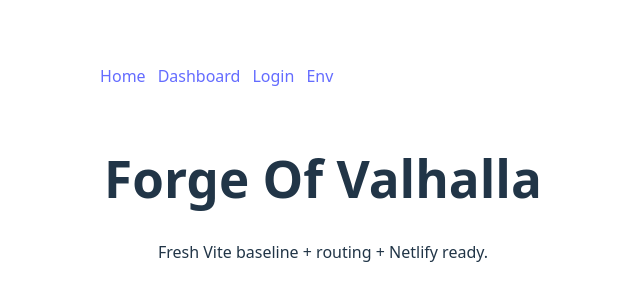
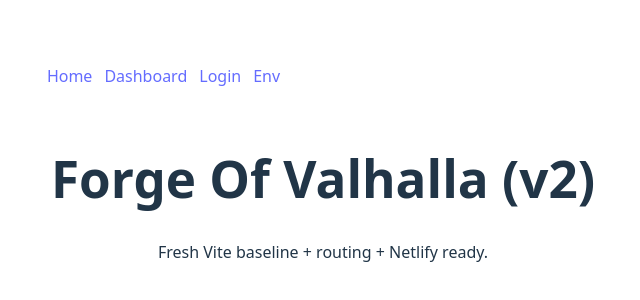
Before and after one commit to Mstrdstrctn7/forgeofvalhalla, a React (Vite) app: page / in a window 1280 px wide. Shown: the part 226-526 px from the top of the page, without its empty margins (317-957 px from the left). Built offline with nearby package versions, Linux system fonts and the light colour scheme; no server answers.

Commit message:
chore: bump homepage text to v2

```diff
--- a/src/pages/Home.jsx
+++ b/src/pages/Home.jsx
@@ -1,7 +1,7 @@
 export default function Home() {
   return (
     <div style={{padding:16}}>
-      <h1>Forge Of Valhalla</h1>
+      <h1>Forge Of Valhalla (v2)</h1>
       <p>Fresh Vite baseline + routing + Netlify ready.</p>
     </div>
   )
```
